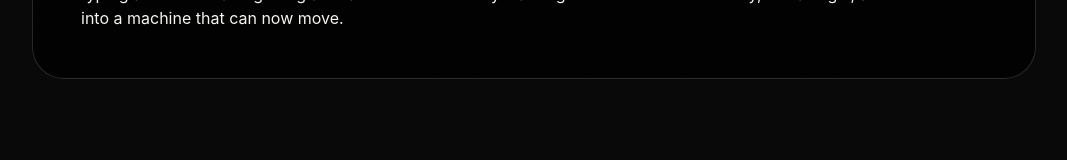
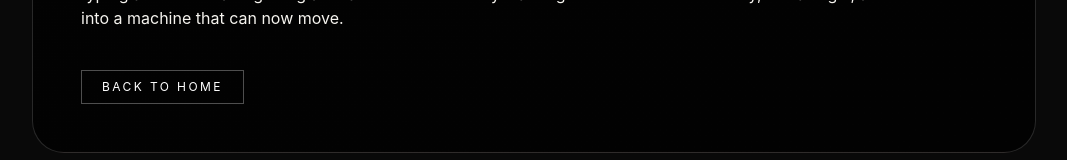
Before and after one commit to bulandun/CreateXDM, a Next.js app: page /creative-supply-chain in a window 1280 px wide. Shown: the part 8290-8450 px from the top of the page, without its empty margins (106-1173 px from the left). Before the commit the page ends 8417 px from the top, so only its background shows below. Built offline with nearby package versions, Linux system fonts and the light colour scheme.

Commit message:
Add back-to-home link to creative supply chain page

```diff
--- a/app/creative-supply-chain/page.tsx
+++ b/app/creative-supply-chain/page.tsx
@@ -1,4 +1,5 @@
 import type { Metadata } from "next";
+import Link from "next/link";
 import { VideoWithPoster } from "@/components/video-with-poster";
 
 export const metadata: Metadata = {
@@ -390,6 +391,12 @@ export default function CreativeSupplyChainPage() {
             not defined by typing a sentence and getting a miracle. It is defined by learning how to build consistency,
             visual logic, and intention into a machine that can now move.
           </p>
+          <Link
+            href="/"
+            className="mt-10 inline-flex w-fit border border-white/30 px-5 py-2 text-xs uppercase tracking-[0.2em] text-white transition hover:bg-white hover:text-black"
+          >
+            Back to home
+          </Link>
         </section>
       </article>
     </main>
```
